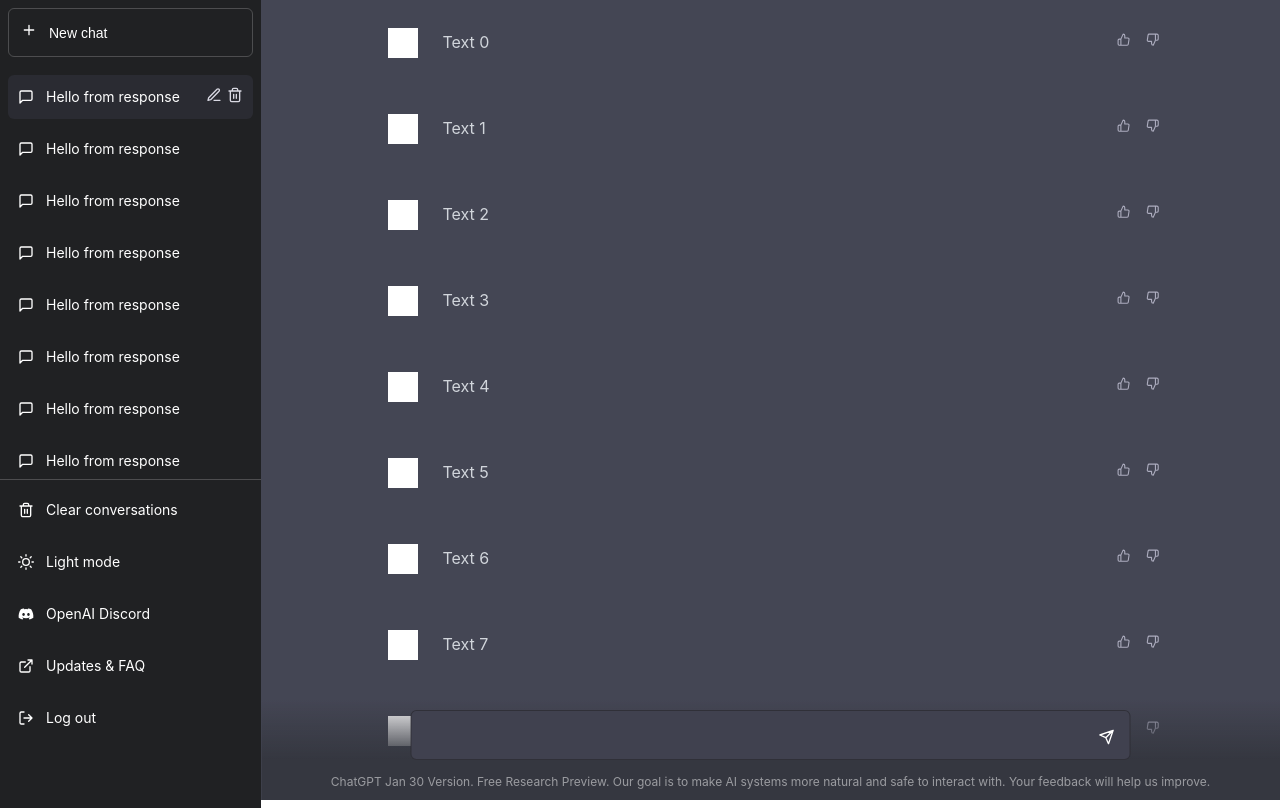
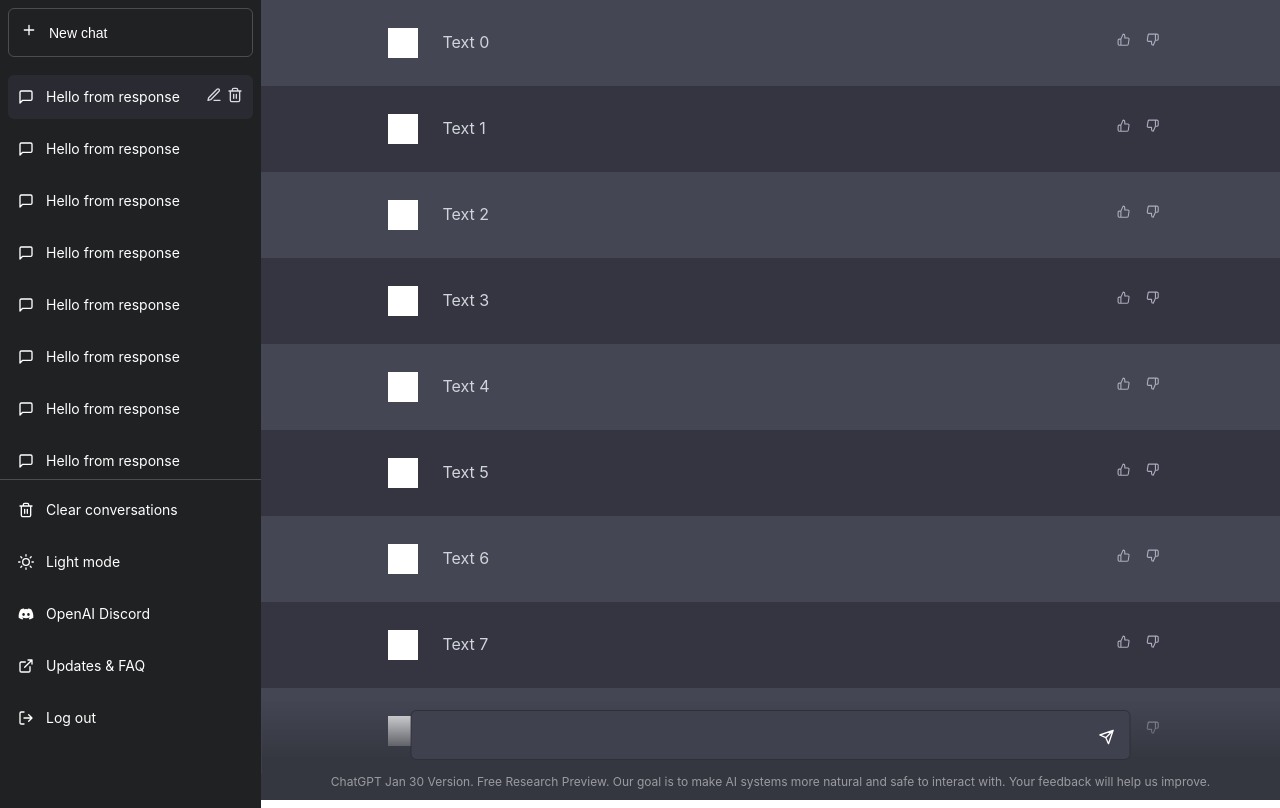
Before and after one commit to Mukles/chatgpt-2.0, a React (Create React App) app: page / in a window 1280 px wide. Built offline with nearby package versions, Linux system fonts and the light colour scheme.

Commit message:
design -done

```diff
--- a/src/Components/chat/chatItem.tsx
+++ b/src/Components/chat/chatItem.tsx
@@ -2,11 +2,12 @@ import { Like, Unlike } from "../../icons/Icons";
 
 interface Props {
   text?: any;
+  i: number;
 }
 
-const ChatItem = ({ text }: Props) => {
+const ChatItem = ({ text, i }: Props) => {
   return (
-    <div className="chat-wrapper gpt">
+    <div className={`chat-wrapper ${i % 2 === 0 ? "gpt" : ""}`}>
       <div className="chat">
         <div className="profile"></div>
         <div className="content">
--- a/src/pages/home.tsx
+++ b/src/pages/home.tsx
@@ -1,31 +1,14 @@
 import ChatItem from "../Components/chat/chatItem";
-import { Like, Unlike } from "../icons/Icons";
 
 const Home = () => {
   return (
     <>
+      {[...Array(20)].map((item, i: number) => {
+        return <ChatItem key={i} text={i} i={i} />;
+      })}
+
       {[...Array(20)].map((item, i) => {
-        return <ChatItem key={i} text={i} />;
-      })}
-      <div className="chat-wrapper gpt">
-        <div className="chat">
-          <div className="profile"></div>
-          <div className="content">
-            <p>Text dfjadsjfkldasjfldsalfj asdjflas djflasjl</p>
-          </div>
-
-          <div className="icons">
-            <button type="button">
-              <Like />
-            </button>
-            <button type="button">
-              <Unlike />
-            </button>
-          </div>
-        </div>
-      </div>
-      {[...Array(20)].map((item, i) => {
-        return <ChatItem key={i} text={i} />;
+        return <ChatItem key={i} text={i} i={i} />;
       })}
     </>
   );
--- a/src/scss/base/_typography.scss
+++ b/src/scss/base/_typography.scss
@@ -30,6 +30,7 @@ main {
   & > div:first-child {
     height: 100%;
     overflow-y: auto;
+    padding-bottom: 100px;
 
     &:hover ::-webkit-scrollbar {
       width: 20px;
```
